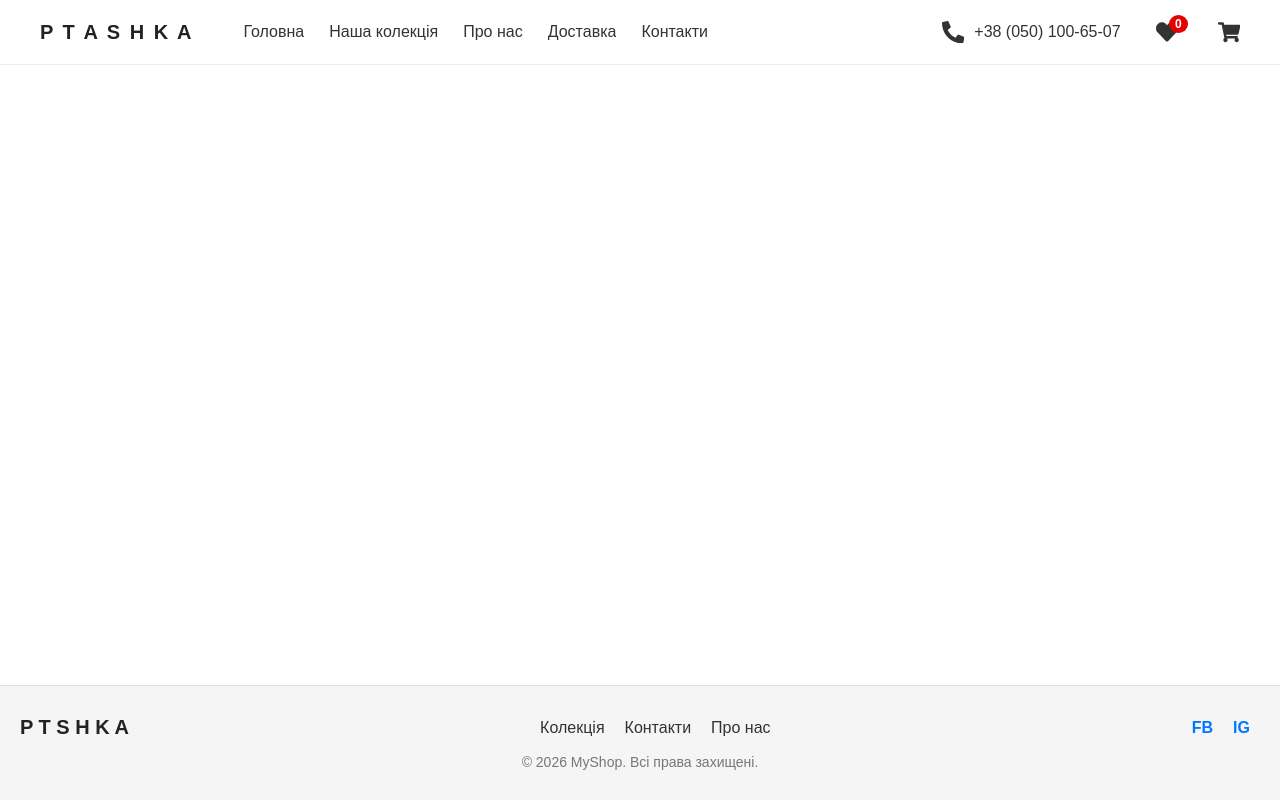
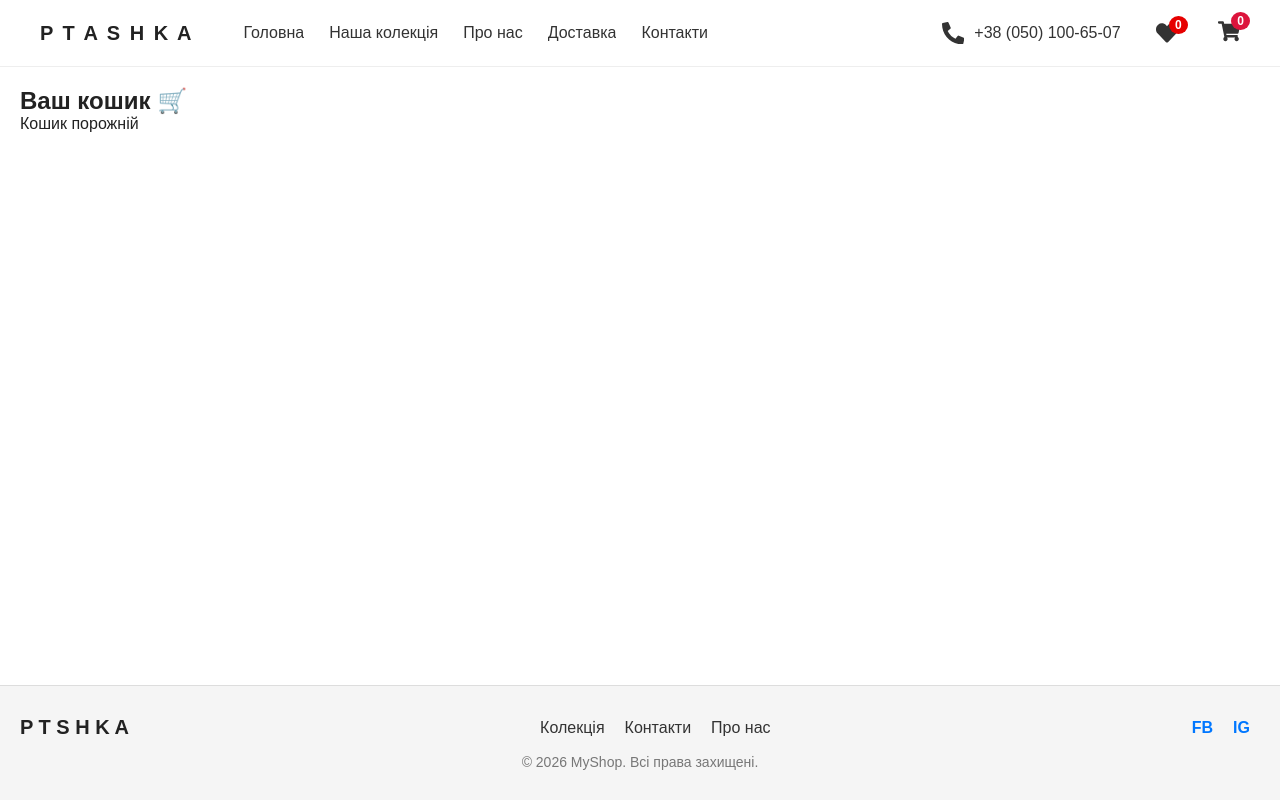
Before and after one commit to NaN-Bird/my-shop, a React (Create React App) app: page /cart in a window 1280 px wide. Built offline with nearby package versions, Linux system fonts and the light colour scheme.

Commit message:
Оновлення 18.08

```diff
--- a/src/App.js
+++ b/src/App.js
@@ -7,7 +7,7 @@ import HeroCategories from "./components/HeroCategories";
 import CategoryPage from "./components/CategoryPage";
 import ProductPage from "./components/ProductPage";
 import FavoritesPage from "./components/FavoritesPage";
-
+import CartPage from "./components/CartPage";
 import { menProducts } from "./data/menProducts";
 import { womenProducts } from "./data/womenProducts";
 import { beddingProducts } from "./data/beddingProducts";
@@ -15,6 +15,16 @@ import { pajamasProducts } from "./data/pajamasProducts";
 
 export default function App() {
     const [favorites, setFavorites] = useState([]);
+
+    const [cart, setCart] = useState([]);
+
+    const addToCart = (product) => {
+        setCart((prev) => [...prev, product]);
+    };
+
+    const removeFromCart = (id) => {
+        setCart((prev) => prev.filter(item => item.id !== id));
+    };
 
     const toggleFavorite = (product) => {
         setFavorites((prev) =>
@@ -28,7 +38,7 @@ export default function App() {
         <Router>
             <div className="wrapper">
                 {/* ✅ Header завжди отримує favorites */}
-                <Header favorites={favorites} />
+                <Header favorites={favorites} cart={cart} />
                 <Routes>
                     {/* Головна сторінка */}
                     <Route path="/" element={
@@ -47,8 +57,9 @@ export default function App() {
                     {/* Сторінка товару */}
                     <Route
                         path="/products/:category/:id"
-                        element={<ProductPage favorites={favorites} toggleFavorite={toggleFavorite} />}
+                        element={<ProductPage favorites={favorites} toggleFavorite={toggleFavorite} addToCart={addToCart} />}
                     />
+
 
                     {/* Обране */}
                     <Route
@@ -66,6 +77,11 @@ export default function App() {
                             />
                         }
                     />
+                    <Route
+                        path="/cart"
+                        element={<CartPage cart={cart} removeFromCart={removeFromCart} />}
+                    />
+
                 </Routes>
                 <Footer />
             </div>
--- /dev/null
+++ b/src/components/CartPage.css
@@ -0,0 +1,30 @@
+.cart-page {
+    padding: 20px;
+}
+
+.cart-grid {
+    display: flex;
+    flex-wrap: wrap;
+    gap: 20px;
+}
+
+.cart-card {
+    border: 1px solid #ddd;
+    padding: 10px;
+    width: 200px;
+    text-align: center;
+}
+
+.cart-card img {
+    max-width: 100%;
+    height: auto;
+}
+
+.cart-card button {
+    margin-top: 10px;
+    background: crimson;
+    color: white;
+    border: none;
+    padding: 5px 10px;
+    cursor: pointer;
+}
--- /dev/null
+++ b/src/components/CartPage.js
@@ -0,0 +1,35 @@
+import React from "react";
+import "./CartPage.css";
+
+export default function CartPage({ cart, removeFromCart }) {
+    const total = cart.reduce(
+        (sum, item) => sum + parseFloat(item.price.replace("$", "")),
+        0
+    );
+
+    if (cart.length === 0) {
+        return (
+            <section className="cart-page">
+                <h1>Ваш кошик 🛒</h1>
+                <p>Кошик порожній</p>
+            </section>
+        );
+    }
+
+    return (
+        <section className="cart-page">
+            <h1>Ваш кошик 🛒</h1>
+            <div className="cart-grid">
+                {cart.map((item) => (
+                    <div key={item.id} className="cart-card">
+                        <img src={item.image} alt={item.name} />
+                        <h3>{item.name}</h3>
+                        <p>{item.price}</p>
+                        <button onClick={() => removeFromCart(item.id)}>Видалити</button>
+                    </div>
+                ))}
+            </div>
+            <h2>Разом: ${total.toFixed(2)}</h2>
+        </section>
+    );
+}
--- a/src/components/Header.css
+++ b/src/components/Header.css
@@ -121,6 +121,25 @@
     cursor: pointer;
     margin-left: 20px;
 }
+.cart-link {
+    position: relative;
+    display: inline-block;
+}
+
+.cart-count {
+    position: absolute;
+    top: -8px;
+    right: -10px;
+    background: crimson;
+    color: white;
+    font-size: 12px;
+    font-weight: bold;
+    border-radius: 50%;
+    padding: 2px 6px;
+    min-width: 18px;
+    text-align: center;
+}
+
 .favorites-link {
     position: relative;
     display: inline-flex;
--- a/src/components/Header.js
+++ b/src/components/Header.js
@@ -1,50 +1,9 @@
-// import React, { useEffect, useState } from "react";
-// import "./Header.css";
-// // import { FaPhoneAlt, FaShoppingCart } from "react-icons/fa";
-// import { FaPhoneAlt, FaShoppingCart, FaHeart } from "react-icons/fa"; // 🔹 додаємо FaHeart
-// import { Link } from "react-router-dom"; // додаємо Link
-//
-// export default function Header() {
-//     const [scrolled, setScrolled] = useState(false);
-//
-//     useEffect(() => {
-//         const handleScroll = () => {
-//             setScrolled(window.scrollY > 0);
-//         };
-//         window.addEventListener("scroll", handleScroll);
-//         return () => window.removeEventListener("scroll", handleScroll);
-//     }, []);
-//
-//     return (
-//         <header className={`header ${scrolled ? "scrolled" : ""}`}>
-//             <div className="container">
-//                 <div className="logo">P T A S H K A</div>
-//                 <nav className="nav">
-//                     <Link to="/" data-text="Головна">Головна</Link>
-//                     <Link to="/collection" data-text="Наша колекція">Наша колекція</Link>
-//                     <Link to="/about" data-text="Про нас">Про нас</Link>
-//                     <Link to="/services" data-text="Доставка">Доставка</Link>
-//                     <Link to="/contact" data-text="Контакти">Контакти</Link>
-//                 </nav>
-//                 <div className="actions">
-//                     <div className="phone-block">
-//                         <FaPhoneAlt className="icon" />
-//                         <a href="tel:+380501006507" className="phone-number">+38 (050) 100‑65‑07</a>
-//                     </div>
-//                     <FaHeart className="icon heart" />   {/* 🔹 нова іконка */}
-//                     <FaShoppingCart className="icon cart" />
-//                 </div>
-//             </div>
-//         </header>
-//     );
-// }
-
 import React, { useEffect, useState } from "react";
 import "./Header.css";
 import { FaPhoneAlt, FaShoppingCart, FaHeart } from "react-icons/fa";
 import { Link } from "react-router-dom";
 
-export default function Header({ favorites = [] }) {
+export default function Header({ favorites = [],cart = [] }) {
     const [scrolled, setScrolled] = useState(false);
 
     useEffect(() => {
@@ -79,7 +38,10 @@ export default function Header({ favorites = [] }) {
                     </Link>
 
                     {/* 🛒 Кошик */}
-                    <FaShoppingCart className="icon cart" />
+                    <Link to="/cart" className="cart-link">
+                        <FaShoppingCart className="icon cart" />
+                        <span className="cart-count">{cart.length}</span>
+                    </Link>
                 </div>
             </div>
         </header>
--- a/src/components/ProductPage.css
+++ b/src/components/ProductPage.css
@@ -111,18 +111,40 @@
     border: 1px solid #333;
 }
 
-/* 🔹 Кнопка кошика */
+
+
 .add-to-cart {
-    margin-top: 20px;
-    background: #000;
-    color: #fff;
-    padding: 12px 20px;
+    background: #28a745; /* зелений */
+    color: white;
     border: none;
-    border-radius: 4px;
+    padding: 10px 16px;
+    border-radius: 6px;
     cursor: pointer;
-    font-size: 16px;
+    margin-top: 10px;
+    transition: background 0.3s ease;
 }
 
 .add-to-cart:hover {
-    background: #444;
+    background: #218838;
 }
+
+.favorite-btn {
+    background: transparent;
+    color: #dc3545; /* червоний */
+    border: 2px solid #dc3545;
+    padding: 10px 16px;
+    border-radius: 6px;
+    cursor: pointer;
+    margin-top: 10px;
+    transition: all 0.3s ease;
+}
+
+.favorite-btn.active {
+    background: #dc3545;
+    color: white;
+}
+
+.favorite-btn:hover {
+    background: #dc3545;
+    color: white;
+}
--- a/src/data/menProducts.js
+++ b/src/data/menProducts.js
@@ -5,7 +5,7 @@ export const menProducts = [
         price: "$59.99",
         description: "Легкі штани з етнічним візерунком.",
         sku: "PANTS-001",
-        category: "Men",
+        category: "men",
         image: "/img/men/2.jpg", // головне фото
         images: [
             "/img/men/2-1.jpg",
@@ -19,7 +19,7 @@ export const menProducts = [
         price: "$19.99",
         description: "Базова футболка з бавовни.",
         sku: "TSHIRT-002",
-        category: "Men",
+        category: "men",
         image: "/img/men/1.jpg",
         images: [
             "/img/men/2-1.jpg",
@@ -33,7 +33,7 @@ export const menProducts = [
         price: "$45.99",
         description: "Базова футболка з бавовни.",
         sku: "TSHIRT-003",
-        category: "Men",
+        category: "men",
         image: "/img/men/3.jpg",
         images: [
             "/img/men/2-1.jpg",
--- a/src/data/womenProducts.js
+++ b/src/data/womenProducts.js
@@ -5,7 +5,7 @@ export const womenProducts = [
         price: "$330.90",
         description: "Легкі штани з етнічним візерунком.",
         sku: "PANTS-001",
-        category: "Women",
+        category: "women",
         image: "/img/women/1.jpg", // головне фото
         images: [
             "/img/men/2-1.jpg",
@@ -19,7 +19,7 @@ export const womenProducts = [
         price: "$19.99",
         description: "Базова футболка з бавовни.",
         sku: "TSHIRT-002",
-        category: "Men",
+        category: "women",
         image: "/img/women/2.jpg",
         images: [
             "/img/men/2-1.jpg",
@@ -33,7 +33,7 @@ export const womenProducts = [
         price: "$45.99",
         description: "Базова футболка з бавовни.",
         sku: "TSHIRT-003",
-        category: "Men",
+        category: "women",
         image: "/img/women/3.jpg",
         images: [
             "/img/men/2-1.jpg",
```
Also changed, not shown: src/components/ProductPage.js (+5 -3 lines).
